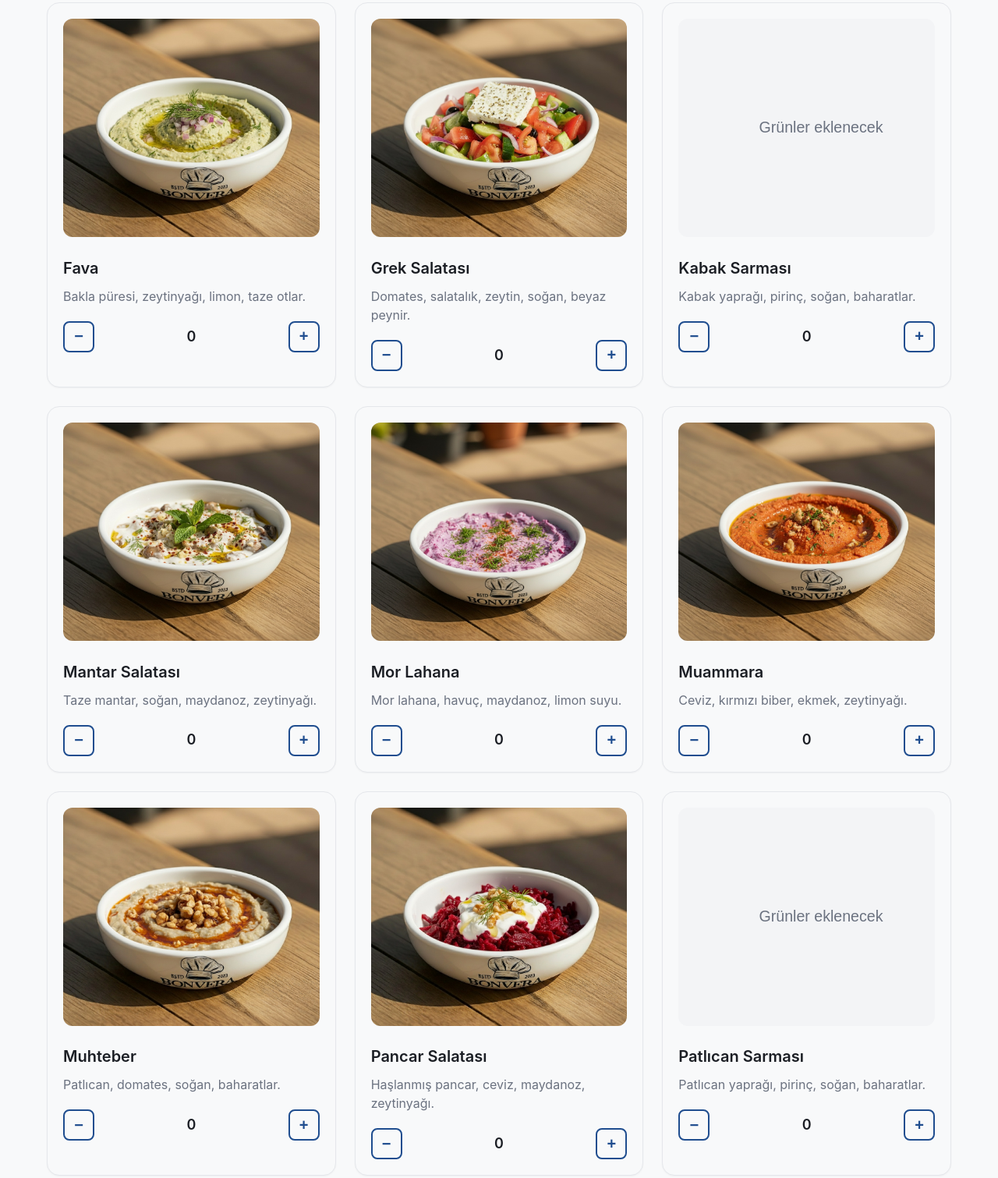
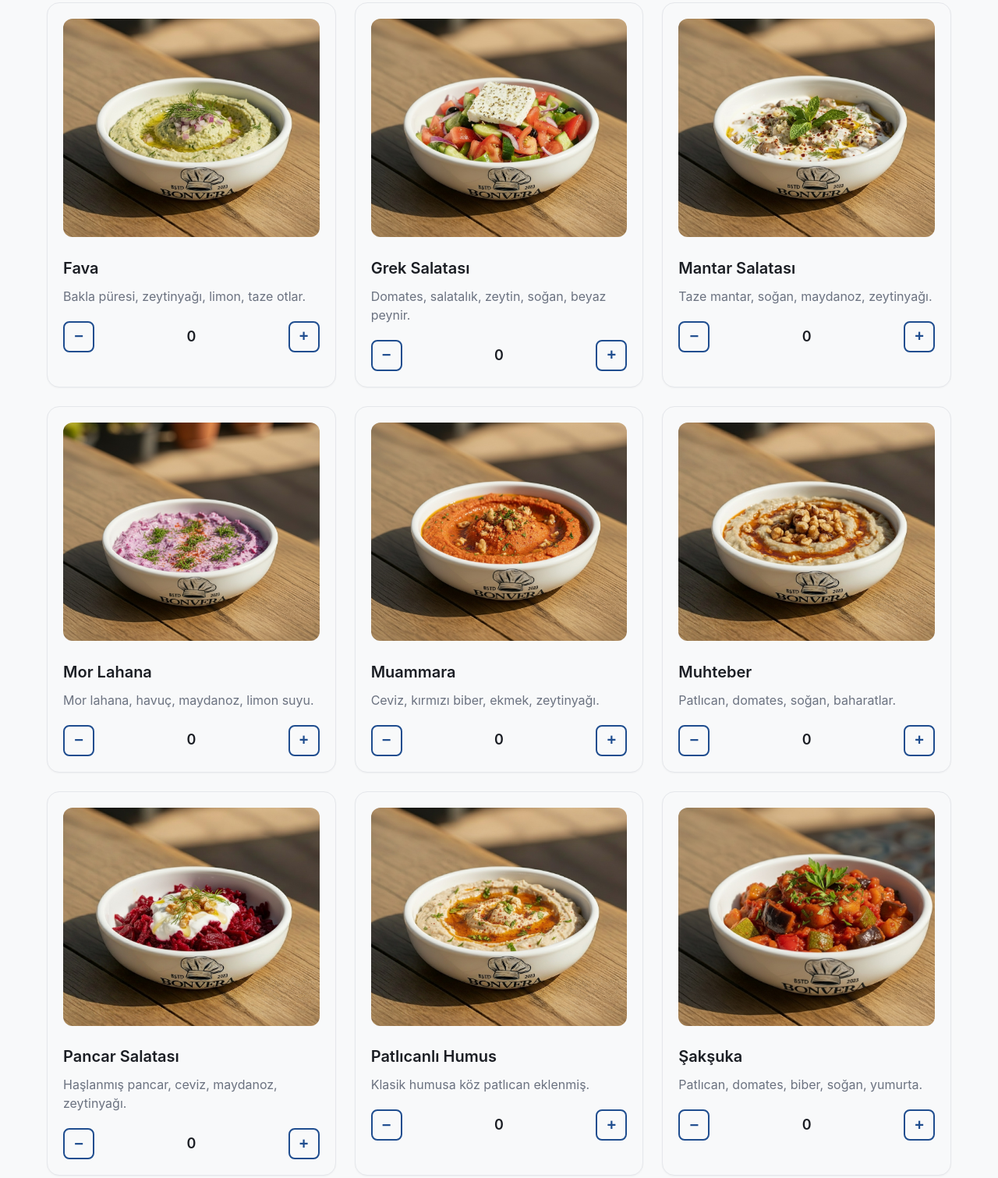
Before and after one commit to bonverafood/bonvera.food, a plain HTML site: page index.html in a window 1280 px wide. Shown: the part 2198-3709 px from the top of the page at 78% size. Drawn offline with Linux system fonts and the light colour scheme.

Commit message:
Add files via upload

```diff
--- a/index.html
+++ b/index.html
@@ -3,8 +3,8 @@
 <head>
     <meta charset="UTF-8">
     <meta name="viewport" content="width=device-width, initial-scale=1.0, maximum-scale=1.0, user-scalable=no">
-    <title>Bonvera - Lezzetli Mezeler ve Ev Yemekleri</title>
-    <meta name="description" content="Bonvera - Taze, lezzetli mezeler, içli köfte ve ev yemekleri. Günlük hazırlık, kaliteli malzeme, usta işi lezzet.">
+    <title>Bonvera - Lezzetli Mezeler ve Yemekler</title>
+    <meta name="description" content="Bonvera - Taze, lezzetli mezeler, içli köfte ve Sarmalar. Günlük hazırlık, kaliteli malzeme, usta işi lezzet.">
 
     <!-- PWA Meta Tags -->
     <meta name="theme-color" content="#1f4d8f">
@@ -2274,13 +2274,6 @@
                 img: "Mezeler/grek salatası.jpg"
             },
             {
-                id: "kabak-sarmasi",
-                name: "Kabak Sarması",
-                cat: "meze",
-                desc: "Kabak yaprağı, pirinç, soğan, baharatlar.",
-                img: "Mezeler/kabak sarması.jpg"
-            },
-            {
                 id: "mantar-salatasi",
                 name: "Mantar Salatası",
                 cat: "meze",
@@ -2316,13 +2309,6 @@
                 img: "Mezeler/pancarsalatası.jpg"
             },
             {
-                id: "patlican-sarmasi",
-                name: "Patlıcan Sarması",
-                cat: "meze",
-                desc: "Patlıcan yaprağı, pirinç, soğan, baharatlar.",
-                img: "Mezeler/patlıcan sarması.jpg"
-            },
-            {
                 id: "patlicanli-humus",
                 name: "Patlıcanlı Humus",
                 cat: "meze",
@@ -2343,13 +2329,6 @@
                 desc: "Ceviz, ekmek, sarımsak, zeytinyağı, limon.",
                 img: "Mezeler/tarator.jpg"
             },
-            {
-                id: "yaprak-sarmasi",
-                name: "Yaprak Sarması",
-                cat: "meze",
-                desc: "Asma yaprağı, pirinç, soğan, baharatlar.",
-                img: "Mezeler/yaprak sarması.jpg"
-            },
 
             // İçli Köfte
             {
@@ -2357,14 +2336,14 @@
                 name: "Kızarmış İçli Köfte",
                 cat: "icli",
                 desc: "Geleneksel tarifle hazırlanan kızartma içli köfte.",
-                img: "Icli-Kofte/iclikoftenormal.jpg"
+                img: "Icli-Kofte/kizarmamisiclikofte.jpg"
             },
             {
                 id: "cig-icli-kofte",
-                name: "Pişmemiş İçli Köfte",
+                name: "Çiğ İçli Köfte",
                 cat: "icli",
                 desc: "Çiğ olarak servis edilen geleneksel içli köfte.",
-                img: "Icli-Kofte/iclikofte.jpeg"
+                img: "Icli-Kofte/iclikofte.jpg"
             },
 
             // Sarma
--- a/sw.js
+++ b/sw.js
@@ -11,7 +11,8 @@ const urlsToCache = [
   '/slide/slide3.jpeg',
   '/tabak/tabak.jpg',
   '/tabak/bonvera_tabak.png',
-  '/Icli-Kofte/',
+  '/Icli-Kofte/iclikofte.jpg',
+  '/Icli-Kofte/kizarmamisiclikofte.jpg',
   '/Sarmalar/',
   '/Mezeler/',
   '/Meze/'
```
